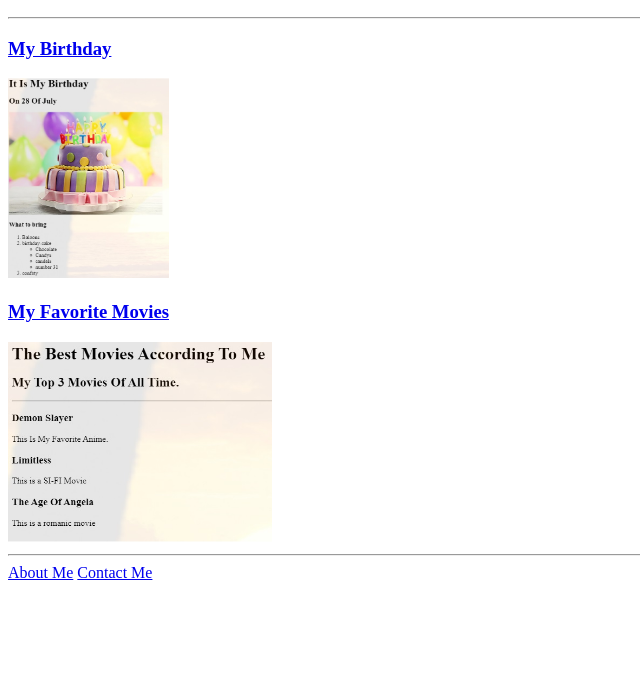
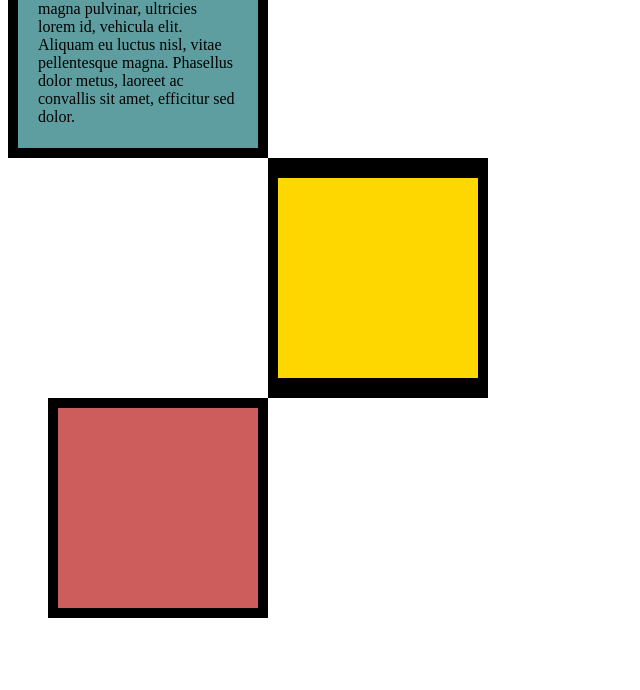
Before and after one commit to BaxyMihai/html-portofolio, a plain HTML site: page index.html in a window 1280 px wide. Shown: the part 110-800 px from the top of the page, without its empty margins (0-640 px from the left). Drawn offline with Linux system fonts and the light colour scheme.

Commit message:
Add files via upload

```diff
--- a/index.html
+++ b/index.html
@@ -1,39 +1,67 @@
-<!-- TODO 1: Create the HTML Boilerplate -->
 <!DOCTYPE html>
 <html lang="en">
+
 <head>
-    <title>My Portofolio</title>
-    <meta charset="UTF-8">
-    <meta name="viewport" content="width=device-width, initial-scale=1.0">
+  <meta charset="UTF-8">
+  <title>CSS Box Model</title>
+  <style>
+   div {
+    height: 200px;
+    width: 200px;
+   }
+
+   .first {
+    background-color: cadetblue;
+    border: 10px solid black;
+    padding: 20px;
+   }
+
+   .secound {
+    background-color: gold;
+    border: 10px solid black;
+     border-width: 20px 10px;
+    margin-left: 260px;
+
+   }
+
+   .third {
+    background-color: indianred;
+    border: 10px solid black;
+    margin-left: 40px;
+   }
+
+   p {
+    margin: 0px;
+   }
+
+  </style>
 </head>
+
 <body>
-    <h1>My Portofolio</h1>
-    <h2>I am a Webdeveloper</h2>
-    <hr>
+<div class="first">
+  <p>Lorem ipsum dolor sit amet, consectetur adipiscing elit. Aliquam at sapien porttitor urna elementum lacinia. In
+    id magna pulvinar, ultricies lorem id, vehicula elit. Aliquam eu luctus nisl, vitae pellentesque magna. Phasellus
+    dolor metus, laoreet ac convallis sit amet, efficitur sed dolor.</p>
+</div>
+<div class="secound"></div>
+<div class="third"></div>
 
-    <h3><a href="./public/birthday-invite.html">My Birthday</a></h3>
-    <img src="./assets/images/Birthday.jpg" height="200px">
-
-    <h3><a href="./public/movie-ranking.html">My Favorite Movies</a></h3>
-    <img src="./assets/images/Movies.jpg" height="200px">
-
-    <hr>
-    <a href="./public/about.html">About Me</a>
-    <a href="./public/contact.html">Contact Me</a>
+  <!-- TODOs:
+1. Create 3 Boxes using the div element.
+2. Set their sizes to 200px heigh by 200px wide.
+3. Set different background colors for each of the boxes (I used cadetblue, gold and indianred).
+4. Add a paragraph <p> element into the first div and add the following words:
+    Lorem ipsum dolor sit amet, consectetur adipiscing elit. Aliquam at sapien porttitor urna elementum lacinia. In
+    id magna pulvinar, ultricies lorem id, vehicula elit. Aliquam eu luctus nisl, vitae pellentesque magna. Phasellus
+    dolor metus, laoreet ac convallis sit amet, efficitur sed dolor.
+5. Set the 1st div to have 20px padding all around with a black 10px border.
+6. Fix the style of the <p> element to remove all margins.
+Hint: Use the CSS inspector in Chrome.
+7. Set the 2nd div to have a 20px border on top and bottom and 10px border left and right. (See goal image)
+8. Set the 3rd div to have a 10px border
+9. Set the margins for the divs so that each box corner touches the other. (See the goal image)
+-->
 
 </body>
+
 </html>
-
-<!-- TODO 2: Add Your previous projects' HTML into the public folder -->
-
-<!-- TODO 3: Take screenshots of your project previews and add the images to the images folder -->
-
-<!-- TODO 4: Add titles/subtitles etc. -->
-
-<!-- TODO 5: Add a link to the project pages -->
-
-<!-- TODO 6: Add images to show the project previews
-HINT for TODO 6: You can use the height attribute set to 200 to make the image smaller:
-https://developer.mozilla.org/en-US/docs/Web/HTML/Element/img#attr-height -->
-
-<!-- TODO 7: Add the Contact Me and About Me page links -->
```
Also changed, not shown: solution.html (+41 -11 lines), goal.png.
